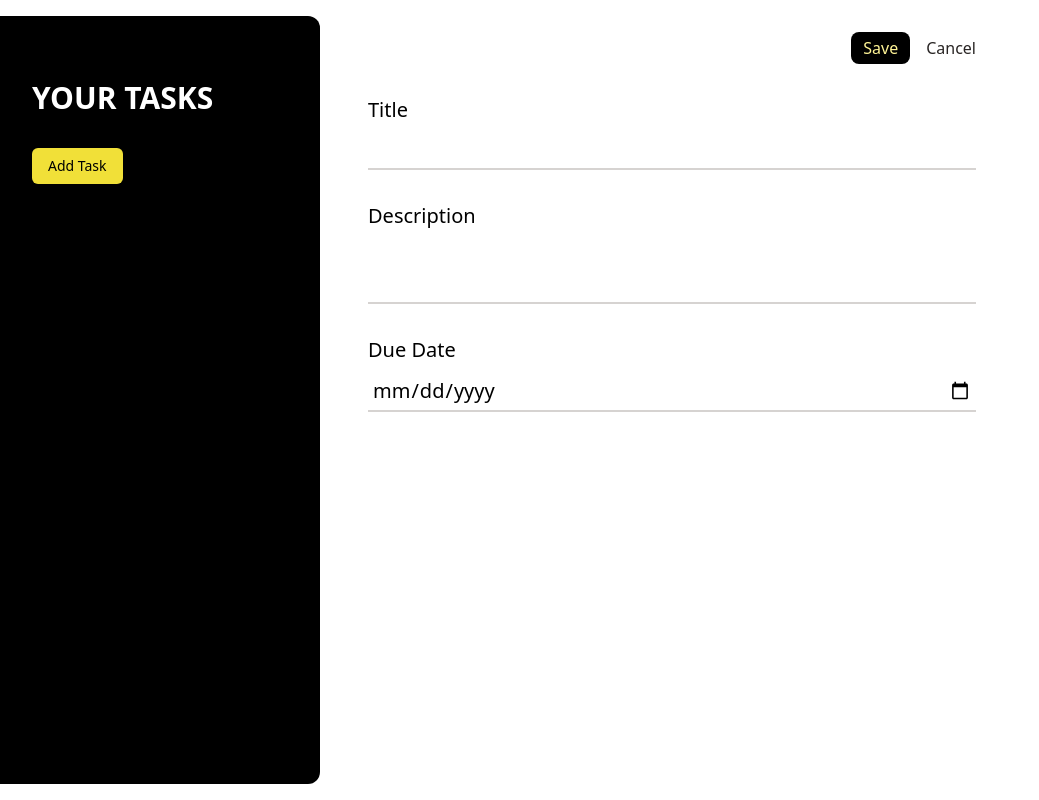
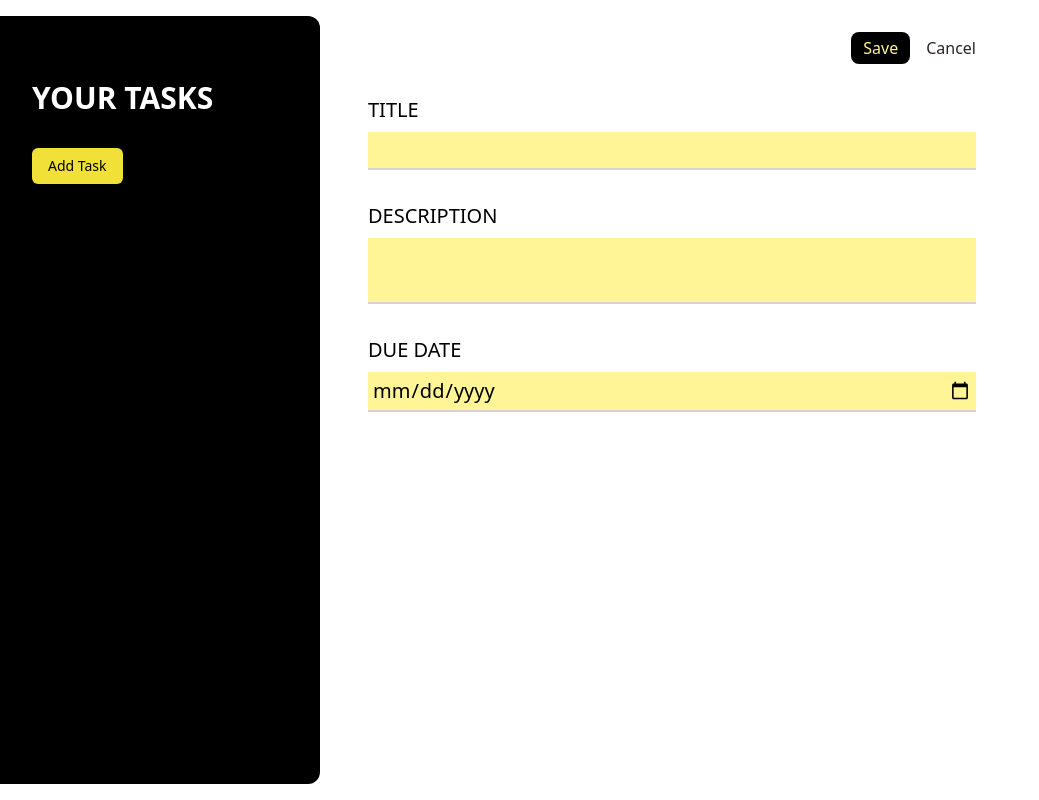
Before and after one commit to Ayush1M/Task-Management-App, a React (Vite) app: page / in a window 1280 px wide. Both pictures are taken after a click on the button "Add Task". Shown: the whole page, without its empty margins (0-1039 px from the left). Built offline with nearby package versions, Linux system fonts and the light colour scheme.

Commit message:
updated the input background

```diff
--- a/src/components/Input.tsx
+++ b/src/components/Input.tsx
@@ -11,10 +11,10 @@ type InputProps = {
 const Input = forwardRef<HTMLInputElement | HTMLTextAreaElement, InputProps>(({ textarea, label, ...props }, ref) => {
     return (
         <p className="flex flex-col gap-2 my-8 text-xl">
-            <label>{label}</label>
+            <label className="uppercase">{label}</label>
             {textarea ?
-            <textarea ref={ref as React.RefObject<HTMLTextAreaElement>} className="resize-none px-2 py-1 border-b-2 border-stone-300" /> :
-            <input ref={ref as React.RefObject<HTMLInputElement>} className="p-1 border-b-2 border-stone-300" {...props as InputProp} />}
+            <textarea ref={ref as React.RefObject<HTMLTextAreaElement>} className="resize-none px-2 py-1 border-b-2 border-stone-300 bg-latte" /> :
+            <input ref={ref as React.RefObject<HTMLInputElement>} className="p-1 border-b-2 border-stone-300 bg-latte" {...props as InputProp} />}
         </p>
     )
 })
```
